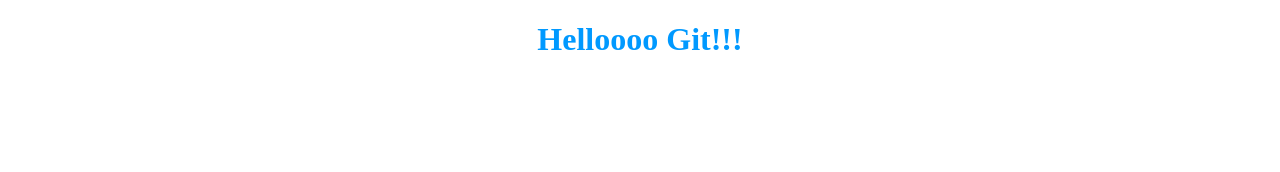
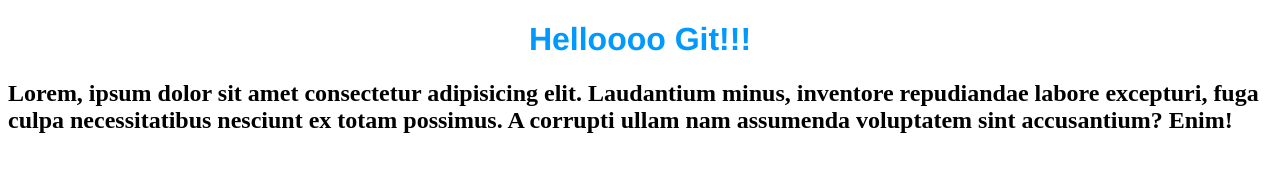
Before and after one commit to jhonstivenn186/pruebaGitAndGithub, a plain HTML site: page index.html in a window 1280 px wide. Drawn offline with Linux system fonts and the light colour scheme.

Commit message:
agregando parrafo y una nueva tipografia

```diff
--- a/index.css
+++ b/index.css
@@ -1,4 +1,5 @@
 #title{
     color: rgb(0, 153, 255);
     text-align: center;
+    font-family:'Franklin Gothic Medium', 'Arial Narrow', Arial, sans-serif;
 }
--- a/index.html
+++ b/index.html
@@ -9,5 +9,6 @@
 </head>
 <body>
     <h1 id="title">Helloooo Git!!!</h1>
+    <h2>Lorem, ipsum dolor sit amet consectetur adipisicing elit. Laudantium minus, inventore repudiandae labore excepturi, fuga culpa necessitatibus nesciunt ex totam possimus. A corrupti ullam nam assumenda voluptatem sint accusantium? Enim!</h2>
 </body>
 </html>
```
